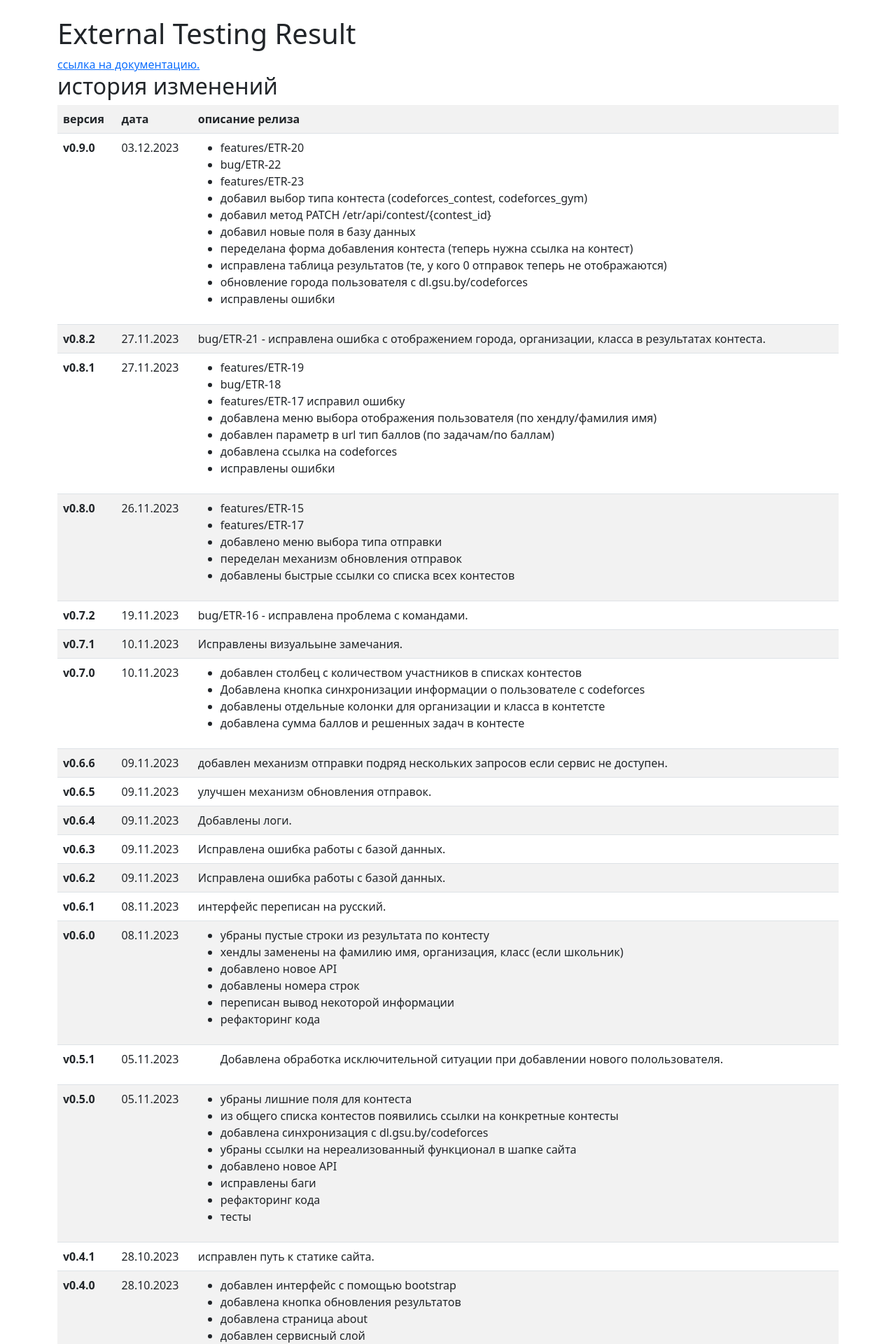
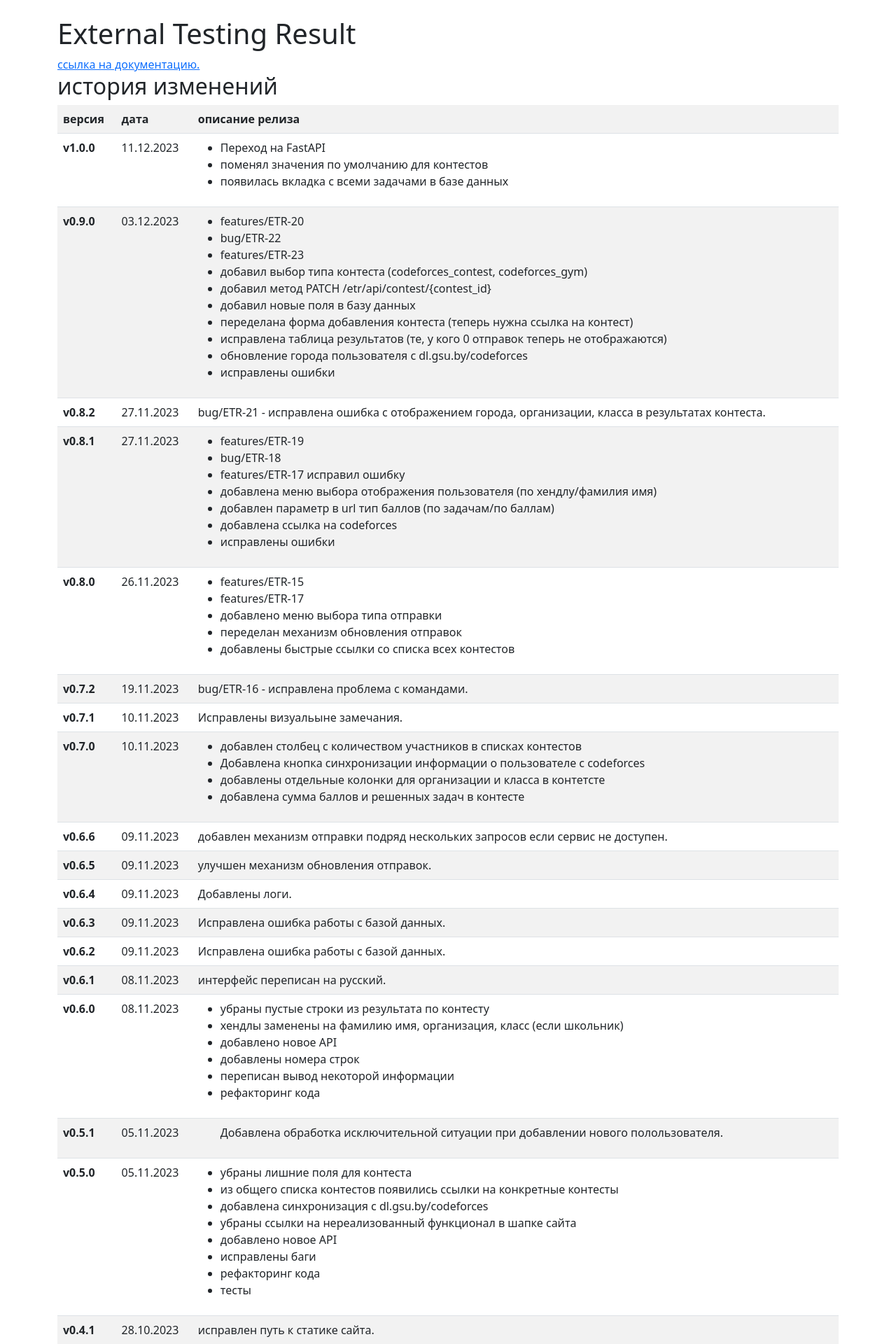
Before and after one commit to KingAndJoker/etr, a Python web app: template etr/templates/about.html in a window 1280 px wide. Shown: the part 56-1976 px from the top of the page at 70% size. Run offline with Jinja, Linux system fonts and the light colour scheme; the template is opened without the code that fills it, so the values that code supplies are empty.

Commit message:
release note v1.0.0

```diff
--- a/etr/templates/about.html
+++ b/etr/templates/about.html
@@ -13,6 +13,18 @@
         <th>версия</th>
         <th>дата</th>
         <th>описание релиза</th>
+    </tr>
+
+    <tr>
+        <th>v1.0.0</th>
+        <td>11.12.2023</td>
+        <td>
+            <ul>
+                <li>Переход на FastAPI</li>
+                <li>поменял значения по умолчанию для контестов</li>
+                <li>появилась вкладка с всеми задачами в базе данных</li>
+            </ul>
+        </td>
     </tr>
 
     <tr>
```
